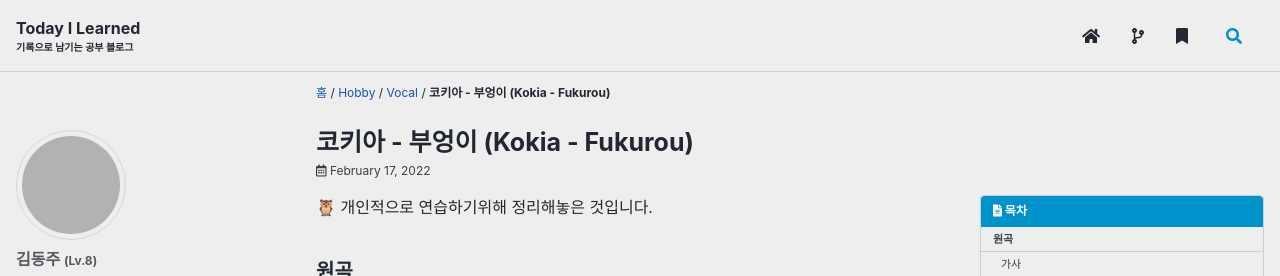
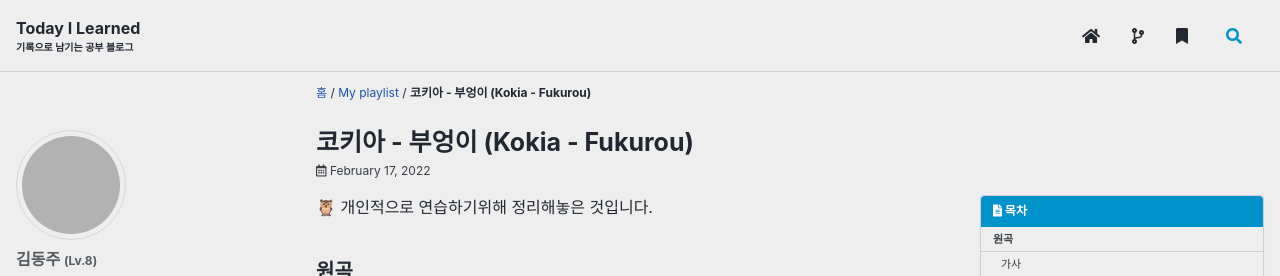
Before and after one commit to Hepheir/archived-hepheir.github.io, a Jekyll site: the page built from _posts/My Playlist/2022-02-17-kokia-fukurou.md, in a window 1280 px wide and 900 px high. Shown: the top 276 px of the window. Built offline with Jekyll 4.4.1, drawn with Linux system fonts in a browser that asks for light colours; cached includes are drawn as plain includes; comment, search, counter and statistics services are not loaded; some of the changed text lies outside the part shown; grey boxes are pictures that could not be loaded.

Commit message:
post: Move "My Playlist/2022-02-17-kokia-fukurou.md"

```diff
--- a/_posts/Hobby/Vocal Training/2022-02-17-kokia-fukurou.md
+++ b/_posts/My Playlist/2022-02-17-kokia-fukurou.md
@@ -1,8 +1,7 @@
 ---
 title: "코키아 - 부엉이 (Kokia - Fukurou)"
 categories:
-  - "Hobby"
-  - "Vocal"
+  - "My Playlist"
 hidden: true
 ---
 
```
